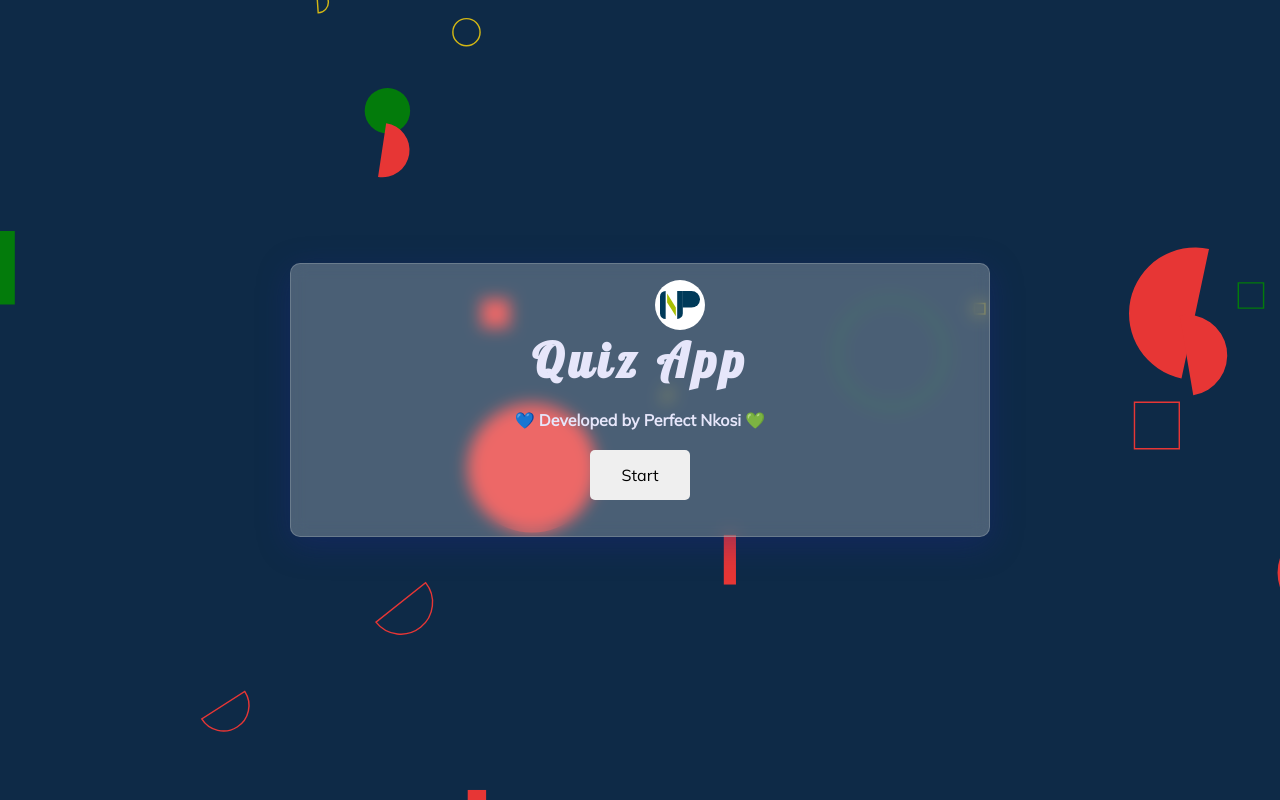
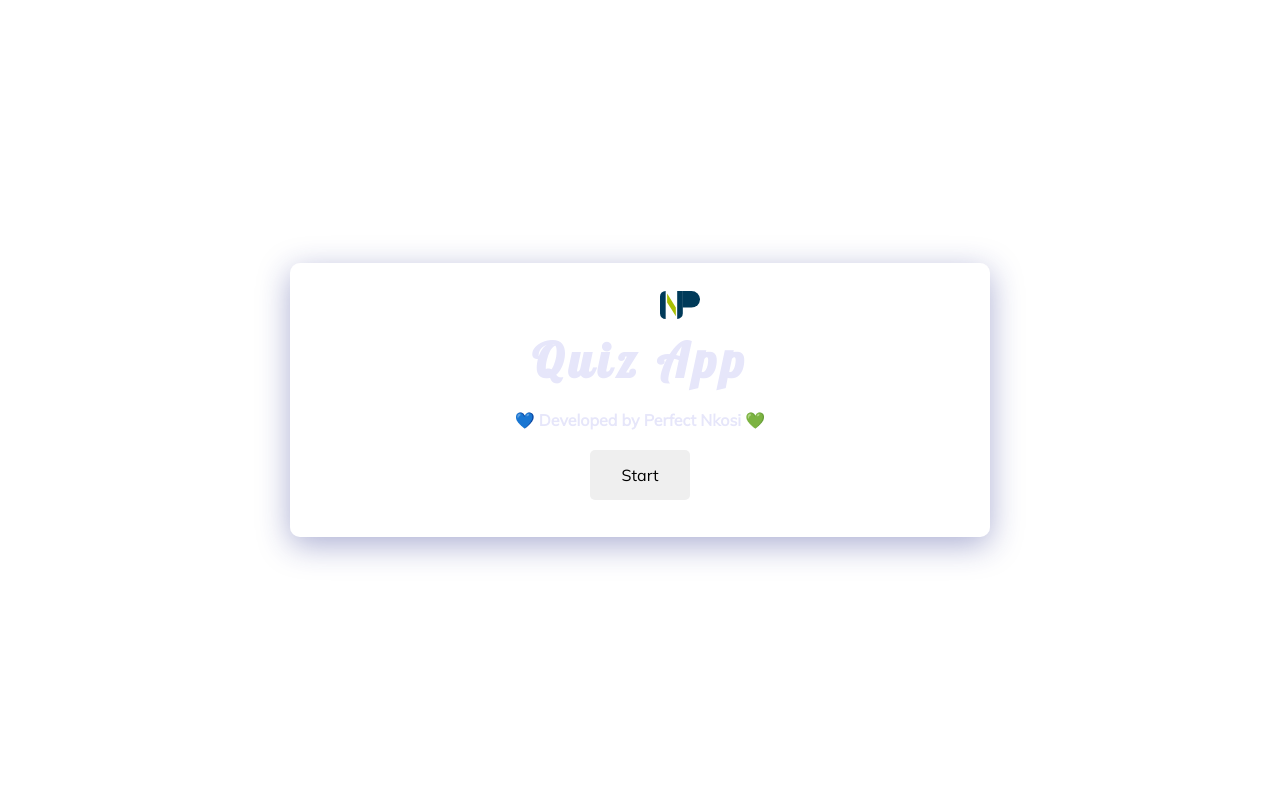
Before and after one commit to PNkosi/Quiz-Vanilla-Js, a plain HTML site: page index.html in a window 1280 px wide. Drawn offline with Linux system fonts and the light colour scheme.

Commit message:
Update styles.css

```diff
--- a/css/styles.css
+++ b/css/styles.css
@@ -4,7 +4,7 @@
   box-sizing: border-box;
 }
 body {
-  background: url("/images/shapes.svg") center/cover no-repeat;
+  background: "#212A3E";
   color: #fff;
   font-family: "Mulish", verdana, sans-serif;
   height: 100vh;
```
